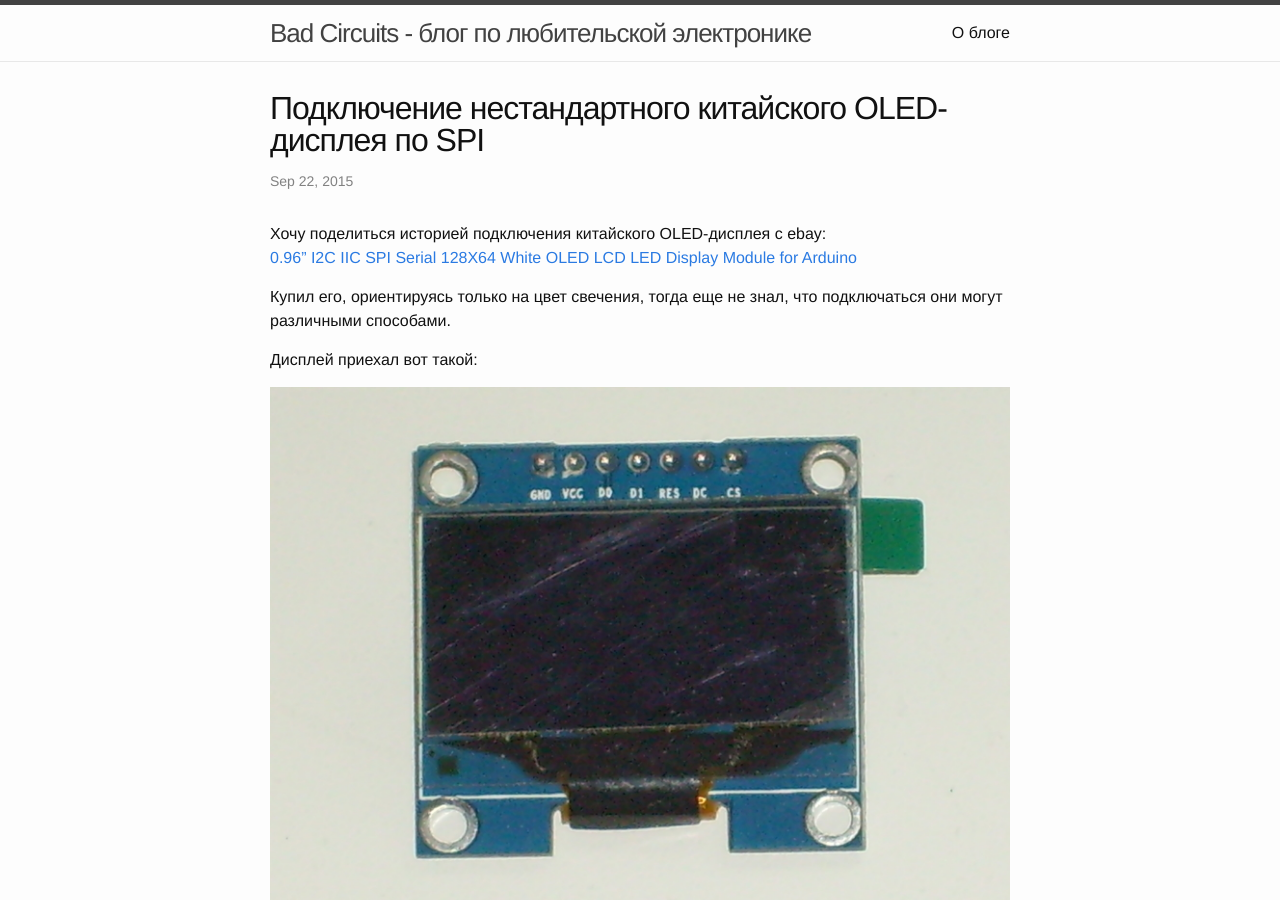
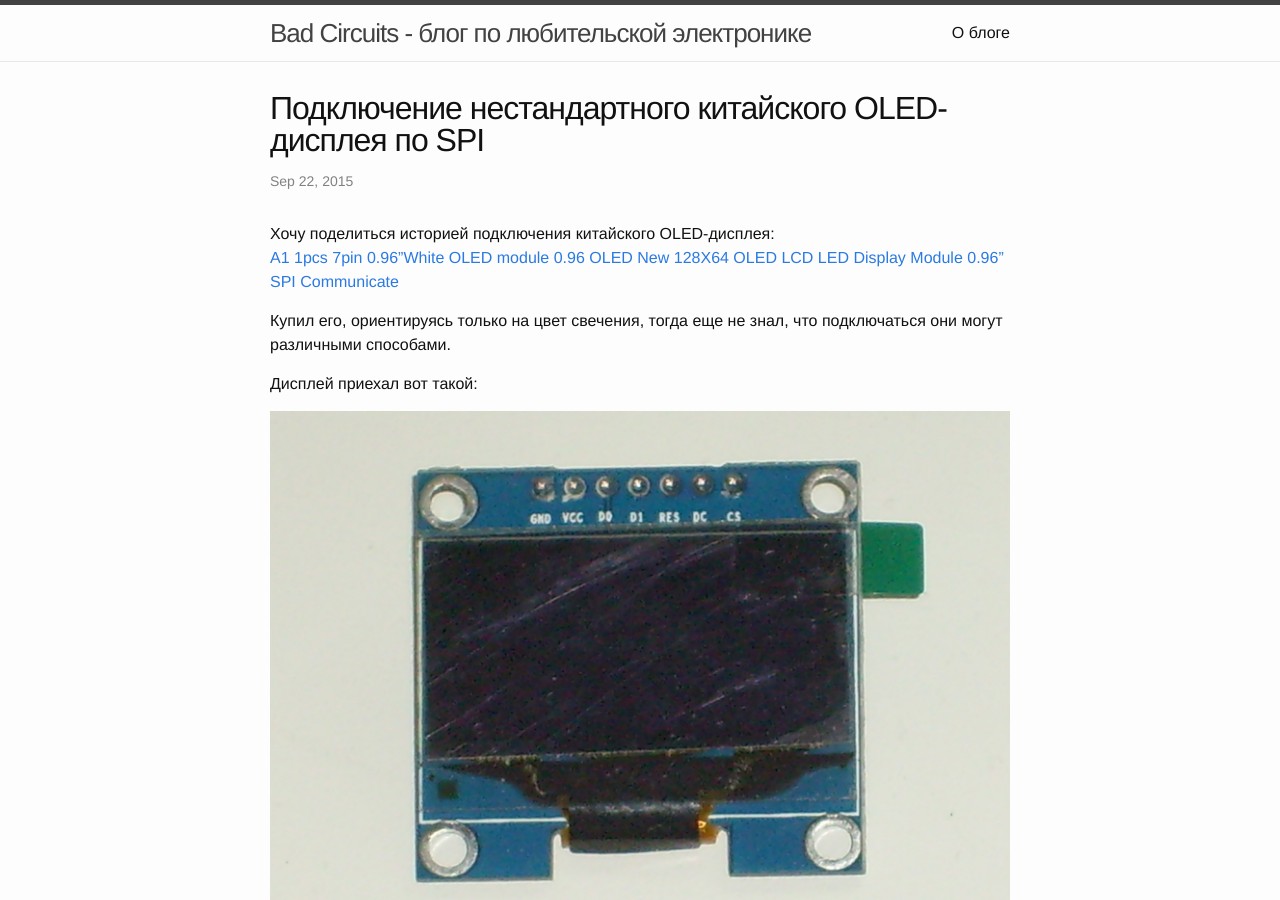
Before and after one commit to eugene-nikolaev/evgeniynickolaev.github.io, a Jekyll site: the page built from _posts/2015-09-22-spi-oled.markdown, in a window 1280 px wide and 900 px high. Built offline with Jekyll 4.4.1, drawn with Linux system fonts in a browser that asks for light colours; comment, search, counter and statistics services are not loaded; some of the changed text lies outside the part shown.

Commit message:
Experiment with AliExpress Portals

```diff
--- a/_posts/2015-09-22-spi-oled.markdown
+++ b/_posts/2015-09-22-spi-oled.markdown
@@ -4,9 +4,9 @@ title:  "Подключение нестандартного китайског
 date:   2015-09-22 09:59:03
 categories: oled spi arduino
 ---
-Хочу поделиться историей подключения китайского OLED-дисплея с ebay:
+Хочу поделиться историей подключения китайского OLED-дисплея:
 <br>
-[0.96" I2C IIC SPI Serial 128X64 White OLED LCD LED Display Module for Arduino](https://rover.ebay.com/rover/1/711-53200-19255-0/1?icep_id=114&ipn=icep&toolid=20004&campid=5338190330&mpre=http%3A%2F%2Fwww.ebay.com%2Fitm%2F0-96-I2C-IIC-SPI-Serial-128X64-White-OLED-LCD-LED-Display-Module-for-Arduino-%2F263097814635)
+[A1 1pcs 7pin 0.96"White OLED module 0.96 OLED New 128X64 OLED LCD LED Display Module 0.96" SPI Communicate](http://s.click.aliexpress.com/e/EmyzJuR)
 
 Купил его, ориентируясь только на цвет свечения, тогда еще не знал, что подключаться они могут различными способами.
 
@@ -34,7 +34,7 @@ IIC: R1, R6, R7, R8
 Для начала решил подключить его по SPI, с I2C я еще дела не имел, пока что мне не нужны дополнительные грабли. Тем более, что *R3* был уже впаян, *R1* и *R8* отсутствовали, а возиться не хотелось.
 Берем клон Arduino Nano:
 
-[MINI USB Nano V3.0 ATmega328P CH340G 5V 16M Micro-controller board for Arduino](https://rover.ebay.com/rover/1/711-53200-19255-0/1?icep_id=114&ipn=icep&toolid=20004&campid=5338190330&mpre=http%3A%2F%2Fwww.ebay.com%2Fitm%2FMINI-USB-Nano-V3-0-ATmega328P-CH340G-5V-16M-Micro-controller-board-for-Arduino-%2F381374550571)
+[1PCS MINI USB Nano V3.0 ATmega328P CH340G 5V 16M Micro-controller board for arduino NANO 328P NANO 3.0](http://s.click.aliexpress.com/e/2VfeiQN)
 
 ![клон Arduino Nano](/assets/03_funduino_nano.jpg)
 
```
